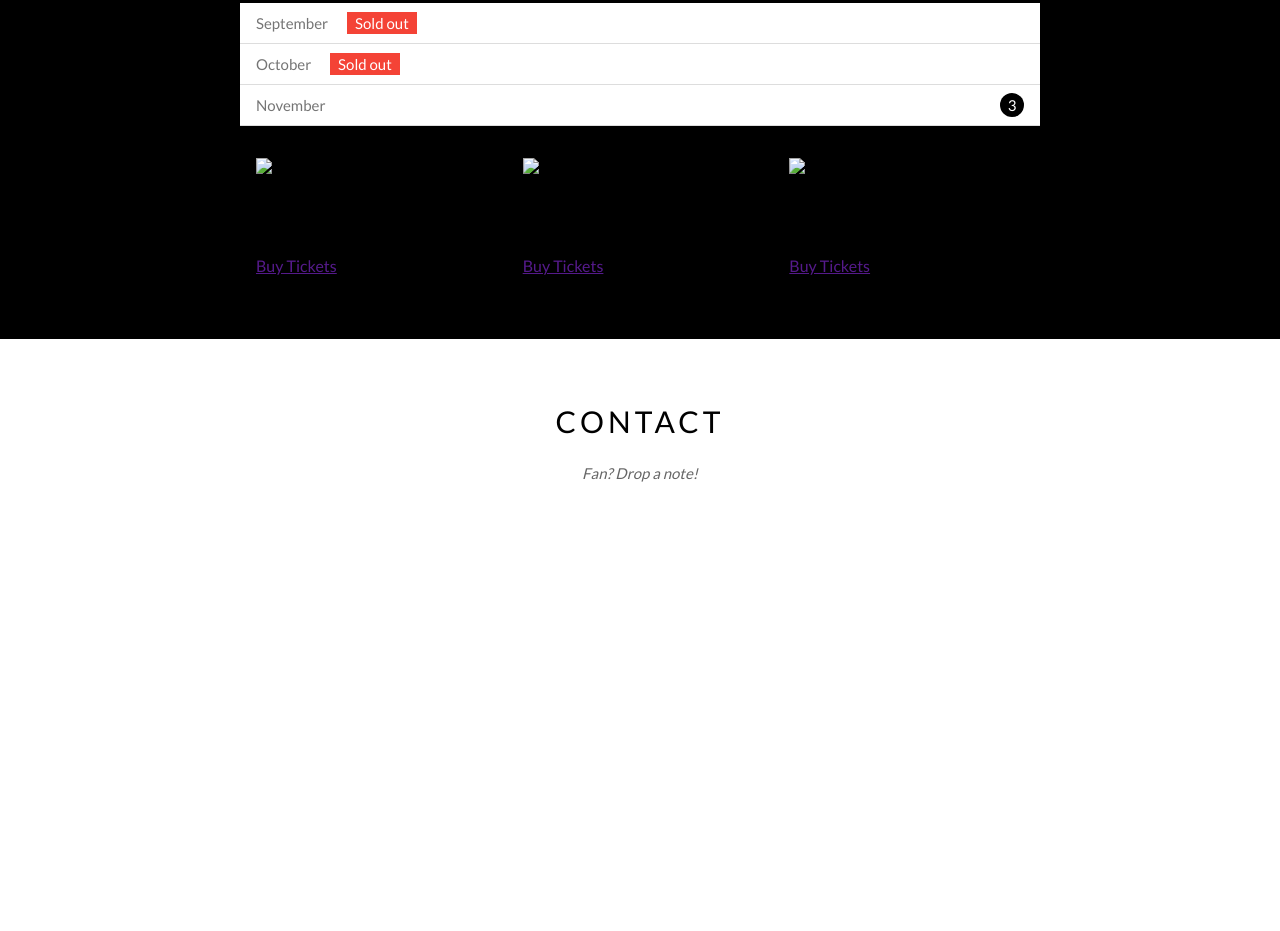
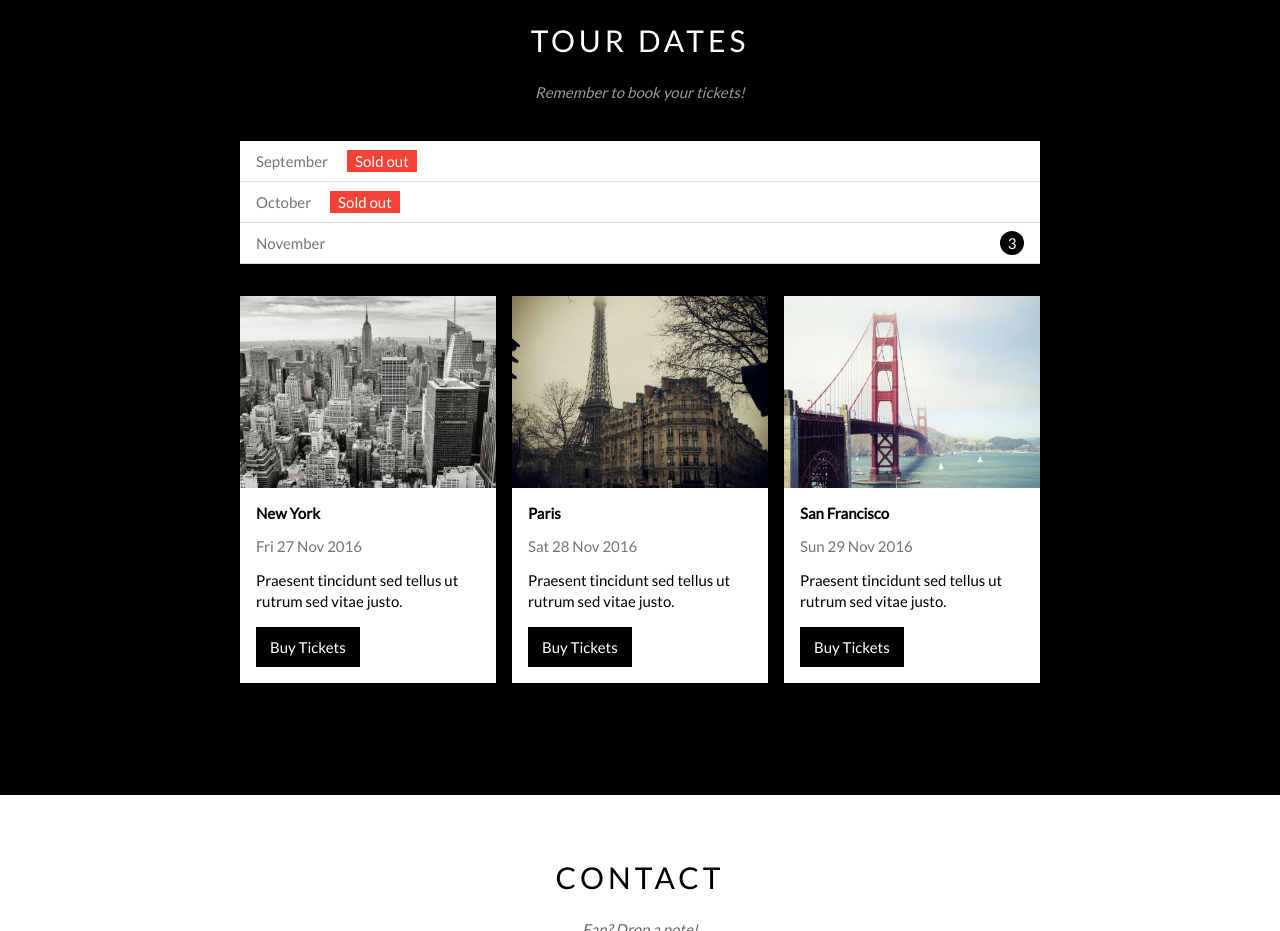
Before and after one commit to leonlect/w3-band, a plain HTML site: page index.html in a window 1280 px wide. Shown: the part 1333-2264 px from the top of the page. Before the commit the page ends 1879 px from the top, so only its background shows below. Drawn offline with Linux system fonts and the light colour scheme.

Commit message:
Update image + CSS

```diff
--- a/assets/css/styles.css
+++ b/assets/css/styles.css
@@ -240,24 +240,51 @@ html {
 /* Places */
 .places-list {
   margin-top: 32px;
+  margin-left: -8px;
+  margin-right: -8px; /*Ghi vao trong word 2 cai nay */
+  padding-bottom: 48px;
 }
 .place-item {
   float: left;
   width: 33.33333%;
-  padding: 0 16px;
+  padding: 0 8px;
 }
 .place-img {
   width: 100%;
+  display: block;
 }
+.place-img:hover {
+  opacity: 0.6;
+}
+
 .place-body {
+  font-size: 15px;
+  background-color: #fff;
+  padding: 16px;
 }
 .place-heading {
+  font-size: 15px;
 }
 .place-time {
+  margin-top: 15px;
+  color: #757575;
 }
 .place-desc {
+  margin-top: 15px;
+  line-height: 1.4;
 }
 .place-buy-btn {
+  color: #fff;
+  background-color: #000;
+  text-decoration: none;
+  padding: 11px 14px;
+  display: inline-block;
+  margin-top: 15px;
+}
+
+.place-buy-btn:hover {
+  color: #000;
+  background-color: #ccc;
 }
 
 /* Footer section */
--- a/index.html
+++ b/index.html
@@ -102,21 +102,21 @@
                             </div>
                         </div>
                         <div class="place-item">
-                            <img src="./assets/img/places/place1.jpg" alt="New York
+                            <img src="./assets/img/places/place2.jpg" alt="New York
                             " class="place-img">
                             <div class="place-body">
-                                <h3 class="place-heading">New York</h3>
-                                <p class="place-time">Fri 27 Nov 2016</p>
+                                <h3 class="place-heading">Paris</h3>
+                                <p class="place-time">Sat 28 Nov 2016</p>
                                 <p class="place-desc">Praesent tincidunt sed tellus ut rutrum sed vitae justo.</p>
                                 <a href="" class="place-buy-btn">Buy Tickets</a>
                             </div>
                         </div>
                         <div class="place-item">
-                            <img src="./assets/img/places/place1.jpg" alt="New York
+                            <img src="./assets/img/places/place3.jpg" alt="New York
                             " class="place-img">
                             <div class="place-body">
-                                <h3 class="place-heading">New York</h3>
-                                <p class="place-time">Fri 27 Nov 2016</p>
+                                <h3 class="place-heading">San Francisco</h3>
+                                <p class="place-time">Sun 29 Nov 2016</p>
                                 <p class="place-desc">Praesent tincidunt sed tellus ut rutrum sed vitae justo.</p>
                                 <a href="" class="place-buy-btn">Buy Tickets</a>
                             </div>
```
Also changed, not shown: assets/img/band/member1.jpg (added), assets/img/places/place1.jpg (added), assets/img/places/place2.jpg (added), assets/img/places/place3.jpg (added), assets/img/slider/slider1.jpg (added).
